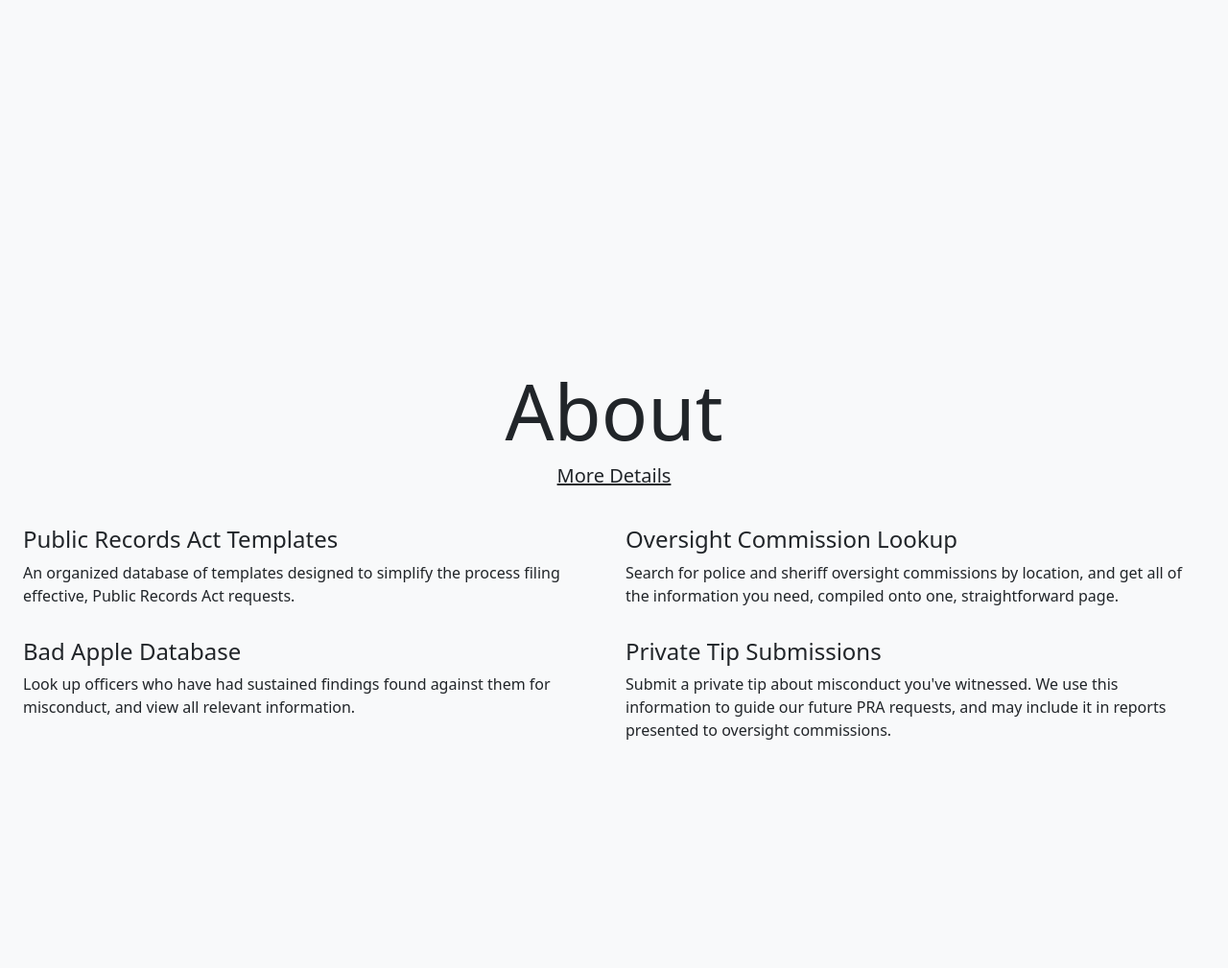
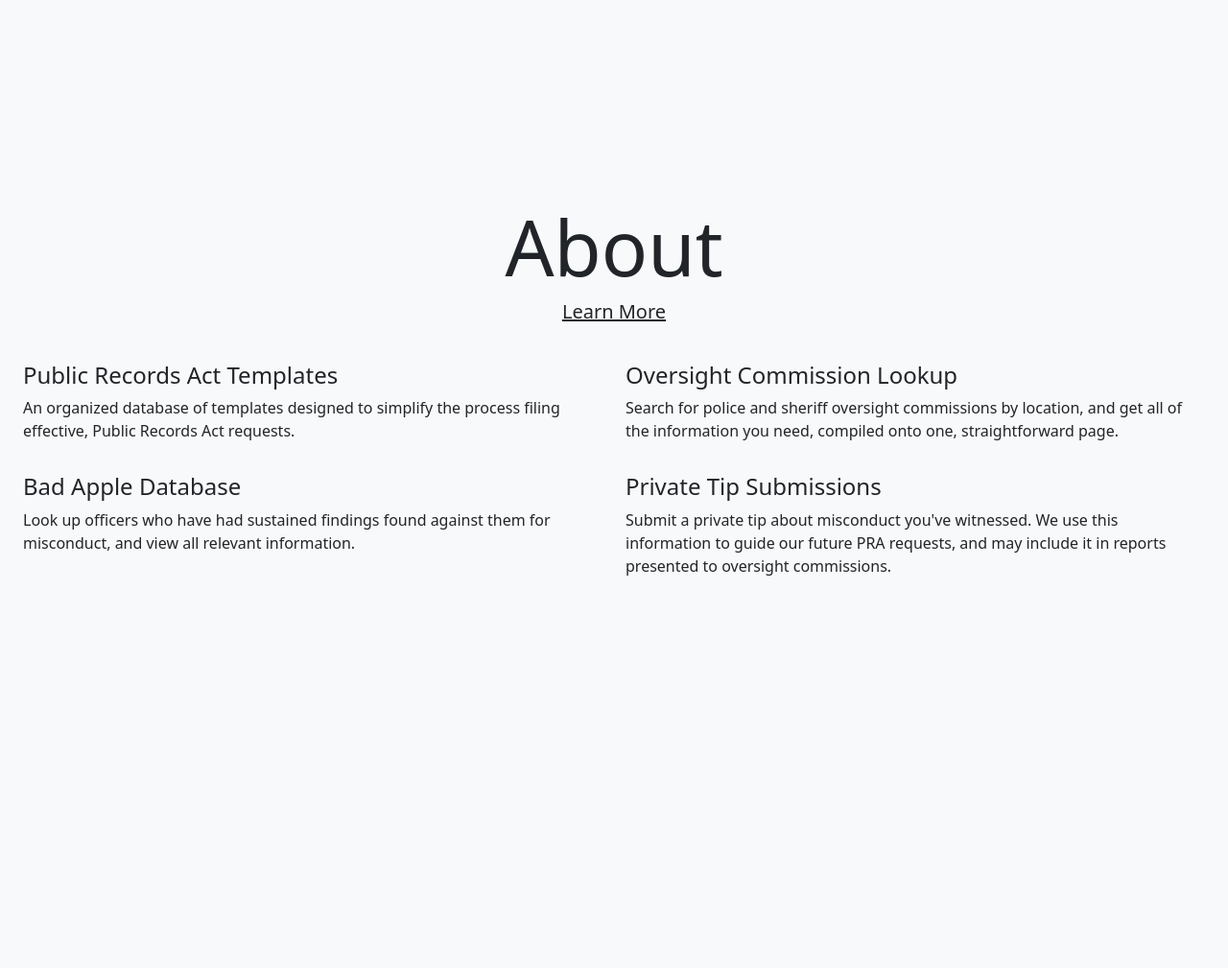
Before and after one commit to P5vc/bad-apple-backend, a Django app: page / in a window 1280 px wide. Shown: the part 697-1706 px from the top of the page at 96% size. After the commit the page ends 1297 px from the top, so only its background shows below. Run offline with Django 3.2, Linux system fonts and the light colour scheme; data comes from the database, SQL or seed files in the repository; parts of the project's set-up code (start-up, migrations or seed data) failed here and were passed over; some libraries are stand-ins or nearby versions.

Commit message:
Minor home page stylistic improvements

```diff
--- a/BadApple/mainSite/templates/home.html
+++ b/BadApple/mainSite/templates/home.html
@@ -43,11 +43,11 @@
                 </div>
             </div>
         </div>
-        <div class="align-content-center align-items-center bg-light container d-flex flex-wrap h-100 justify-content-center min-vh-100 min-vw-100 pb-5 text-dark w-100">
+        <div class="align-content-center align-items-center bg-light container d-flex flex-wrap h-100 justify-content-center min-vw-100 pb-5 text-dark w-100">
             <div class="justify-content-center row text-center w-100">
                 <div class="col-12">
                     <h1 class="display-1">{% translate 'About' %}</h1>
-                    <h5><a href="{% url 'documentation' %}" class="fw-light linkBlue linkExpand">{% translate 'More Details' %}</a></h5>
+                    <h5><a href="{% url 'documentation' %}" class="fw-light linkBlue linkExpand">{% translate 'Learn More' %}</a></h5>
                 </div>
             </div>
             <div class="justify-content-center mt-3 row w-100">
```
